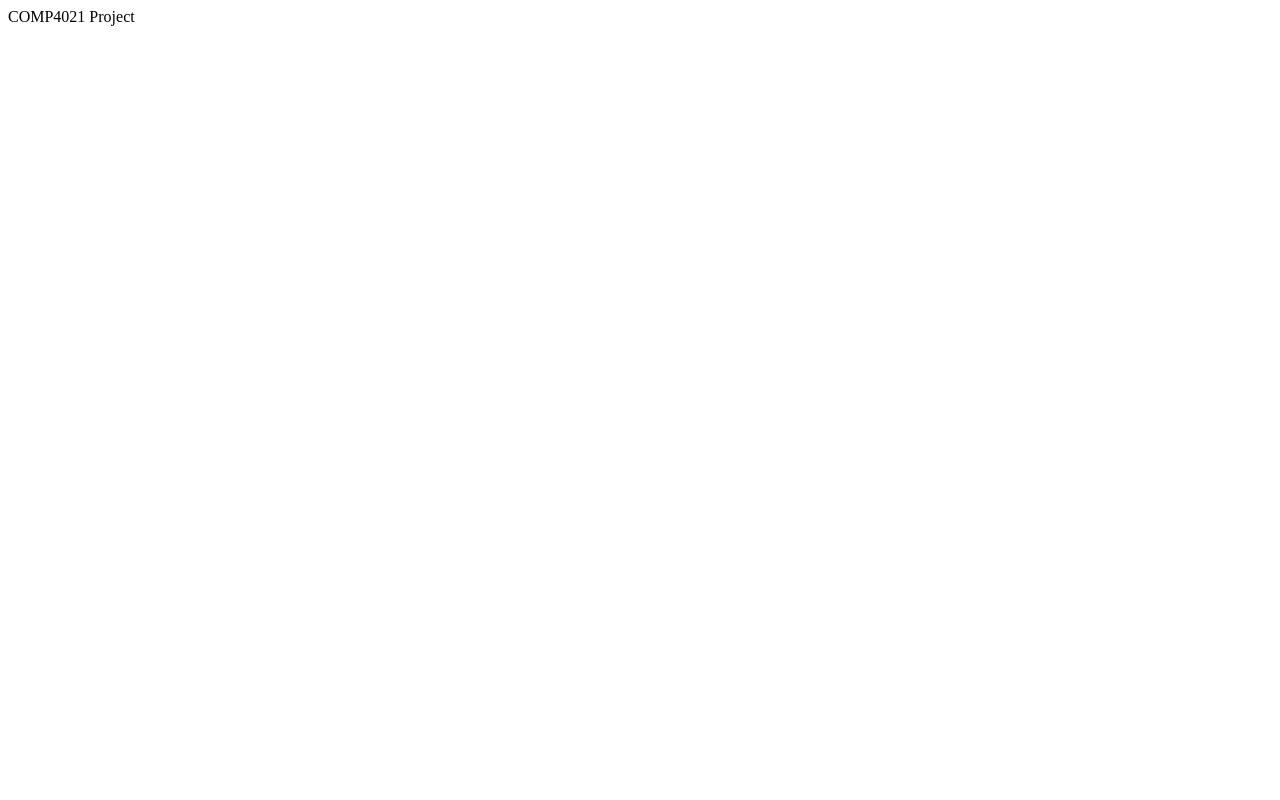
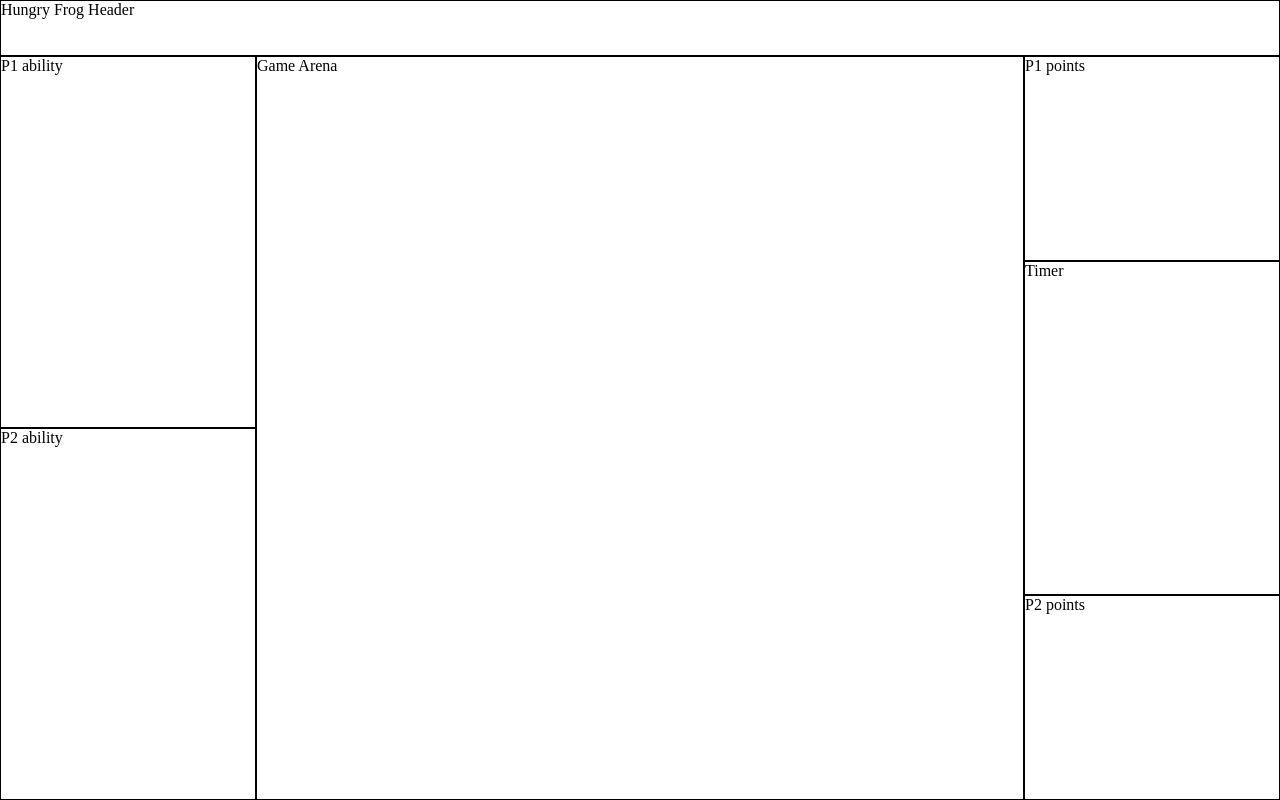
Before and after one commit to MarcusOKF/comp4021-24fall-gp33, a website: page public/index.html in a window 1280 px wide. Drawn offline with nearby package versions, Linux system fonts and the light colour scheme.

Commit message:
Layout for game play page

```diff
--- a/public/index.html
+++ b/public/index.html
@@ -5,19 +5,38 @@
     <meta name="viewport" content="width=device-width, initial-scale=1.0">
     <script src="https://code.jquery.com/jquery-3.7.1.min.js"></script>
     <link href="https://fonts.googleapis.com/icon?family=Material+Icons" rel="stylesheet">
+    <link href="styles.css" rel="stylesheet">
     <title>Hungry Frog</title>
 </head>
 <body>
-    <div>
-        COMP4021 Project
+
+    <!-- Game Play Page -->
+    <div id="game-play-page">
+        <section id="game-play-layout">
+            <div id="game-play-header">Hungry Frog Header</div>
+
+            <div id="player-ability-panels">
+                <div id="p1-ability-panel" class="ability-panel">P1 ability</div>
+                <div id="p2-ability-panel" class="ability-panel">P2 ability</div>
+            </div>
+
+            <div id="game-arena">Game Arena</div>
+
+            <div id="game-status-panel">
+                <div id="p1-points-panel" class="points-panel">P1 points</div>
+                <div id="timer" class="time-panel">Timer</div>
+                <div id="p2-points-panel" class="points-panel">P2 points</div>
+            </div>
+        </section>
     </div>
 
 
+    <!-- Scripts -->
     <script src="/socket.io/socket.io.min.js"></script>
     <script>
         $(function() {
             console.log("Init")
         });
-        </script>
+    </script>
 </body>
 </html>
--- a/public/styles.css
+++ b/public/styles.css
@@ -0,0 +1,52 @@
+/* Basic */
+body {
+    min-width: 600px;
+    min-height: 300px;
+    height: 100vh;
+    padding: 0;
+    margin: 0;
+}
+
+/* Game Play Page Layout */
+#game-play-layout {
+    width: 100vw;
+    height: 100vh;
+    display: grid;
+    grid:
+      "game-play-header game-play-header game-play-header" 7%
+      "player-ability-panels game-arena game-status-panel" 31%
+      "player-ability-panels game-arena game-status-panel" 31%
+      "player-ability-panels game-arena game-status-panel" 31%
+      / 1fr 60% 1fr;
+}
+/* Header */
+#game-play-header {
+    grid-area: game-play-header;
+    border: 1px solid;
+}
+/* Left Panel */
+#player-ability-panels {
+    grid-area: player-ability-panels;
+    display: flex;
+    flex-direction: column;
+}
+.ability-panel {
+    flex: 1;
+    border: 1px solid;
+}
+/* Middle Panel */
+#game-arena { grid-area: game-arena;border: 1px solid; }
+/* Right Panel */
+#game-status-panel {
+    grid-area: game-status-panel;
+    display: flex;
+    flex-direction: column;
+}
+.points-panel {
+    flex: 0.275;
+    border: 1px solid;
+}
+.time-panel {
+    flex: 0.45;
+    border: 1px solid;
+}
```
